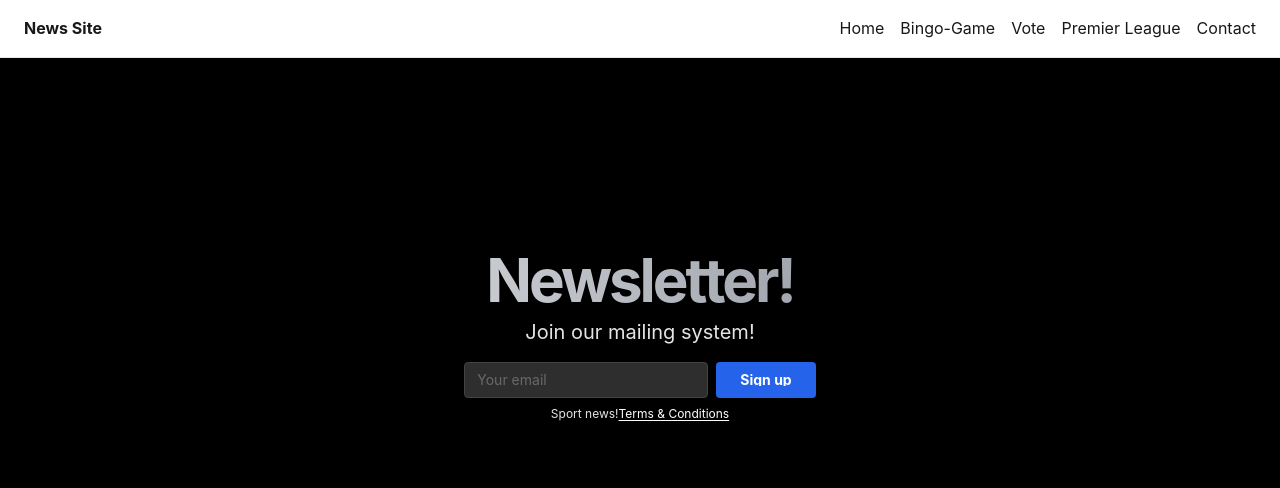
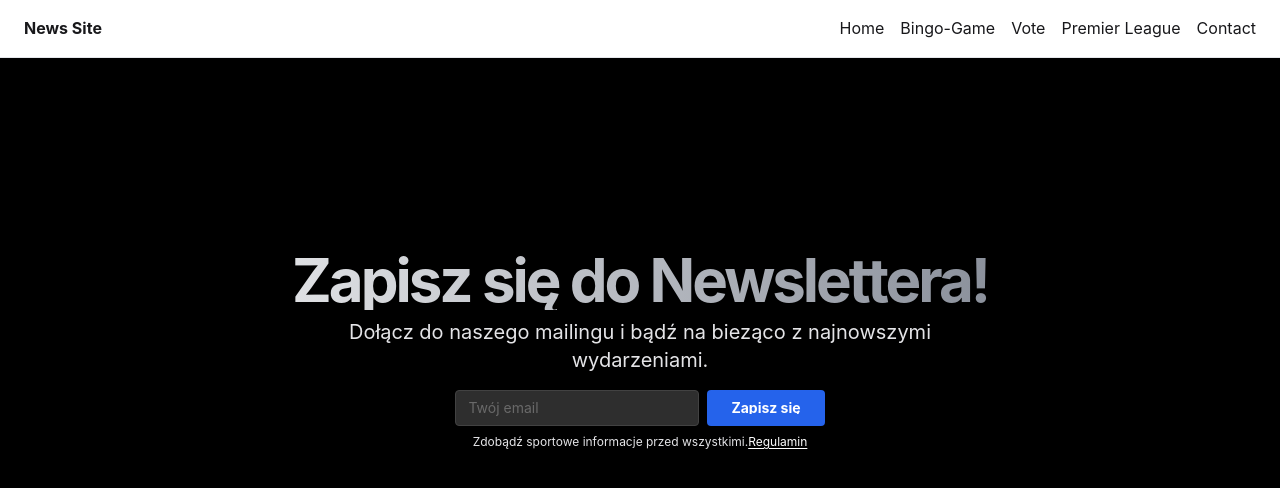
Before and after one commit to b1lbudwebinho/FOOTBALL_BETA_TRIVIA, a React (Create React App) app in the folder frontgame/: page /contact in a window 1280 px wide. Shown: the top 488 px of the page. Built offline with nearby package versions, Linux system fonts and the light colour scheme.

Commit message:
F/ Fake mail service #TODO

```diff
--- a/frontgame/package.json
+++ b/frontgame/package.json
@@ -5,6 +5,7 @@
   "dependencies": {
     "@mantine/core": "^7.10.1",
     "@mantine/hooks": "^7.10.1",
+    "@sendgrid/mail": "^8.1.3",
     "@testing-library/jest-dom": "^5.17.0",
     "@testing-library/react": "^13.4.0",
     "@testing-library/user-event": "^13.5.0",
--- a/frontgame/src/Components/ContactCard/ContactCard.tsx
+++ b/frontgame/src/Components/ContactCard/ContactCard.tsx
@@ -2,22 +2,20 @@ import { useState, useRef, useEffect } from "react";
 import { Autocomplete, Loader, Container, Stack, Text, Title, Button } from "@mantine/core";
 import { Link } from "react-router-dom";
 import '@mantine/core/styles.css';
-import debounce from 'lodash.debounce';
+import { Server } from "http";
 
 // props for the autoload;
 interface AutocompleteLoadingProps {
   value: string;
   setValue: React.Dispatch<React.SetStateAction<string>>;
 }
-// The load function provided /w mantine-ui
 function AutocompleteLoading({value, setValue}: AutocompleteLoadingProps) {
   // window.ResizeObserver = undefined;
   const timeoutRef = useRef<number>(-1);
-  // const [value, setValue] = useState('');
   const [loading, setLoading] = useState(false);
   const [data, setData] = useState<string[]>([]);
 
-  const handleChange = debounce((val: string) => {
+  const handleChange = (val: string) => {
     window.clearTimeout(timeoutRef.current)
     setValue(val);
     setData([]);
@@ -25,7 +23,7 @@ function AutocompleteLoading({value, setValue}: AutocompleteLoadingProps) {
     if(val.trim().length === 0 || val.includes('@')) {
       setLoading(false);
     }
-  });
+  };
 
   return (
     <Autocomplete
@@ -33,7 +31,8 @@ function AutocompleteLoading({value, setValue}: AutocompleteLoadingProps) {
       data={data}
       onChange={handleChange}
       rightSection={loading ? <Loader size="1rem" /> : null}
-      placeholder="Your email"
+      placeholder="Twój email"
+      className="max-w"
     />
   );
 }
@@ -55,45 +54,47 @@ export default function ContactCard() {
     setSuccess("");
 
     if(!validateEmail(email)) {
-      setError("Please enter a valid email address.");
+      setError("Proszę podać prawidłowy adres e-mail.");
       return;
     }
-    try {
-      const response = await fetch("/api/send-email", {
-        method: "POST",
-        headers: {
-          "Content-Type": "application/json",
-        },
-        body: JSON.stringify({ email }),
-      });
-      if(response.ok) {
-        setSuccess("Email sent successfully!");
-      } else {
-        setError("Failed to send email.");
-      }
-    } catch(error) {
-      setError("An error occured, Please try again.");
-    }
+    setSuccess("E-mail sent ;)");
+    // TODO: Implement the actual sending email func. /w running Server.
+    // try {
+    //   const response = await fetch("/api/send-email", {
+    //     method: "POST",
+    //     headers: {
+    //       "Content-Type": "application/json",
+    //     },
+    //     body: JSON.stringify({ email }),
+    //   });
+    //   if(response.ok) {
+    //     setSuccess("Email sent successfully!");
+    //   } else {
+    //     setError("Failed to send email.");
+    //   }
+    // } catch(error) {
+    //   setError("An error occured, Please try again.");
+    // }
   };
 
   return (
-      <section className="w-full h-screen py-12 md:py-24 lg:py-32 xl:py-48 bg-black">
+      <section className="stopka w-full h-screen py-12 md:py-24 lg:py-32 xl:py-48 bg-black">
         <div className="container px-4 md:px-6">
           <div className="grid gap-6 items-center">
             <div className="flex flex-col justify-center space-y-4 text-center">
               <div className="space-y-2">
                 <h1 className="text-3xl font-bold tracking-tighter sm:text-5xl xl:text-6xl/none bg-clip-text text-transparent bg-gradient-to-r from-white to-gray-500">
-                  {/* Zapisz się do Newslettera! */}
-                  Newsletter!
+                  Zapisz się do Newslettera!
+                  {/* Newsletter! */}
                 </h1>
                 <p className="max-w-[600px] text-zinc-200 md:text-xl dark:text-zinc-100 mx-auto">
-                  {/* Dołącz do naszego mailingu i bądź na bieząco z najnowszymi wydarzeniami. */}
-                  Join our mailing system!
+                  Dołącz do naszego mailingu i bądź na bieząco z najnowszymi wydarzeniami.
+                  {/* Join our mailing system! */}
                 </p>
               </div>
               <div className="w-full max-w-sm space-y-2 mx-auto">
-                <form onSubmit={handleSubmit} className="inline-flex space-x-2 mx-auto">
-                  <AutocompleteLoading value={email} setValue={setEmail}/>
+                <form onSubmit={handleSubmit} className="inline-flex space-x-2">
+                  <AutocompleteLoading value={email} setValue={setEmail} />
                   <Button className="bg-white text-black" type="submit"
                   style={{
                       backgroundColor: '#2563eb',
@@ -105,18 +106,18 @@ export default function ContactCard() {
                       flexShrink: 0
                     }}
                   >
-                    {/* Zapisz się */}
-                    Sign up
+                    Zapisz się
+                    {/* Sign up */}
                   </Button>
                 </form>
                 {error && <Text style={{ color: 'red', fontSize: '0.75rem' }}>{error}</Text>}
                 {success && <Text style={{ color: 'green', fontSize: '0.75rem' }}>{success}</Text>}
                 <p className="text-xs text-zinc-200 dark:text-zinc-100">
-                  {/* Zdobądź sportowe informacje przed wszystkimi.  */}
-                  Sport news!
+                  Zdobądź sportowe informacje przed wszystkimi.
+                  {/* Sport news! */}
                   <Link className="underline underline-offset-2 text-white" to="#" >
-                    {/* Regulamin */}
-                    Terms & Conditions
+                    Regulamin
+                    {/* Terms & Conditions */}
                   </Link>
                 </p>
               </div>
```
Also changed, not shown: frontgame/src/Components/ContactCard/ContactCard.css (deleted, +0 -9 lines), frontgame/src/Components/Game/Game.css (added), 1 other file (tests, documents, lock files or other folders).
